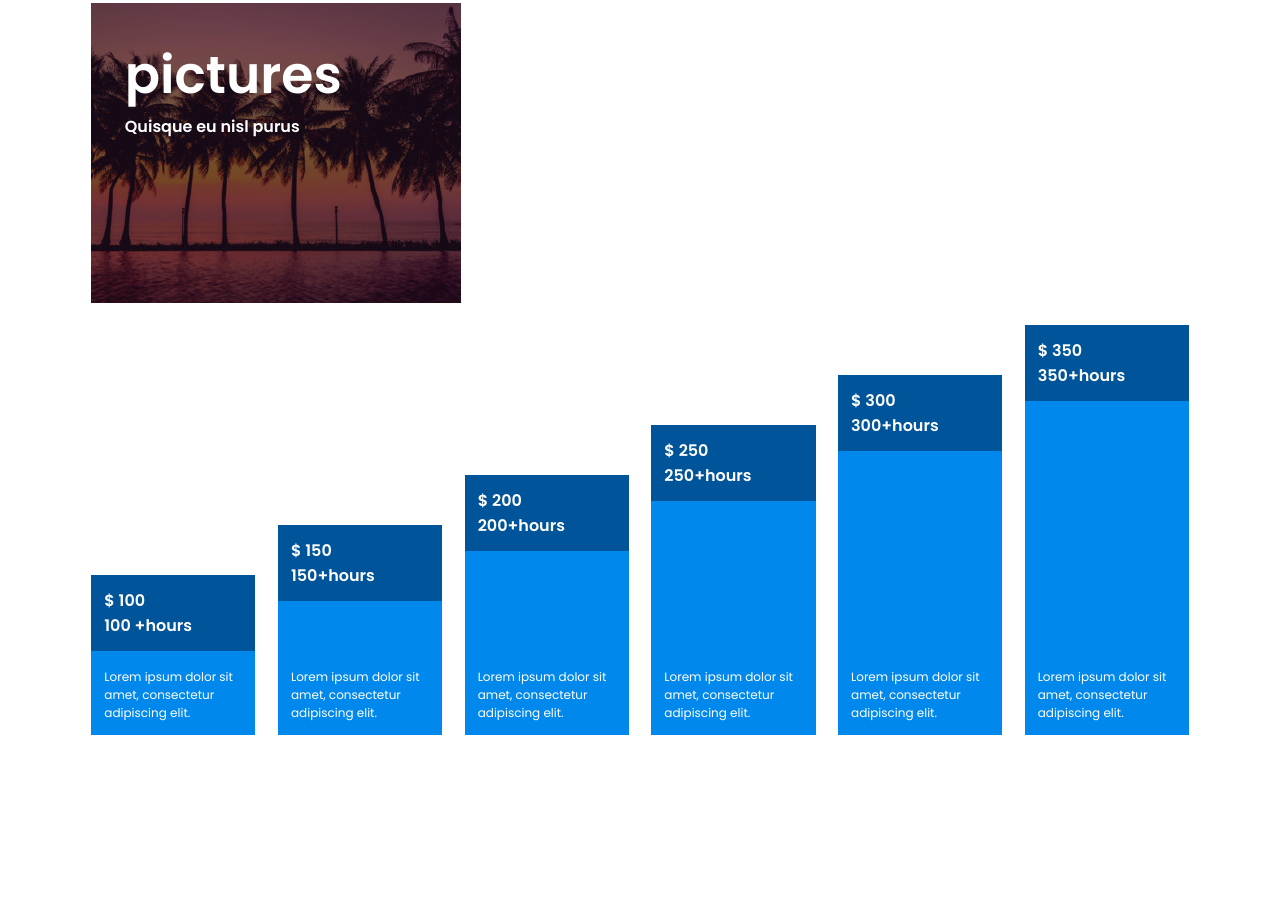
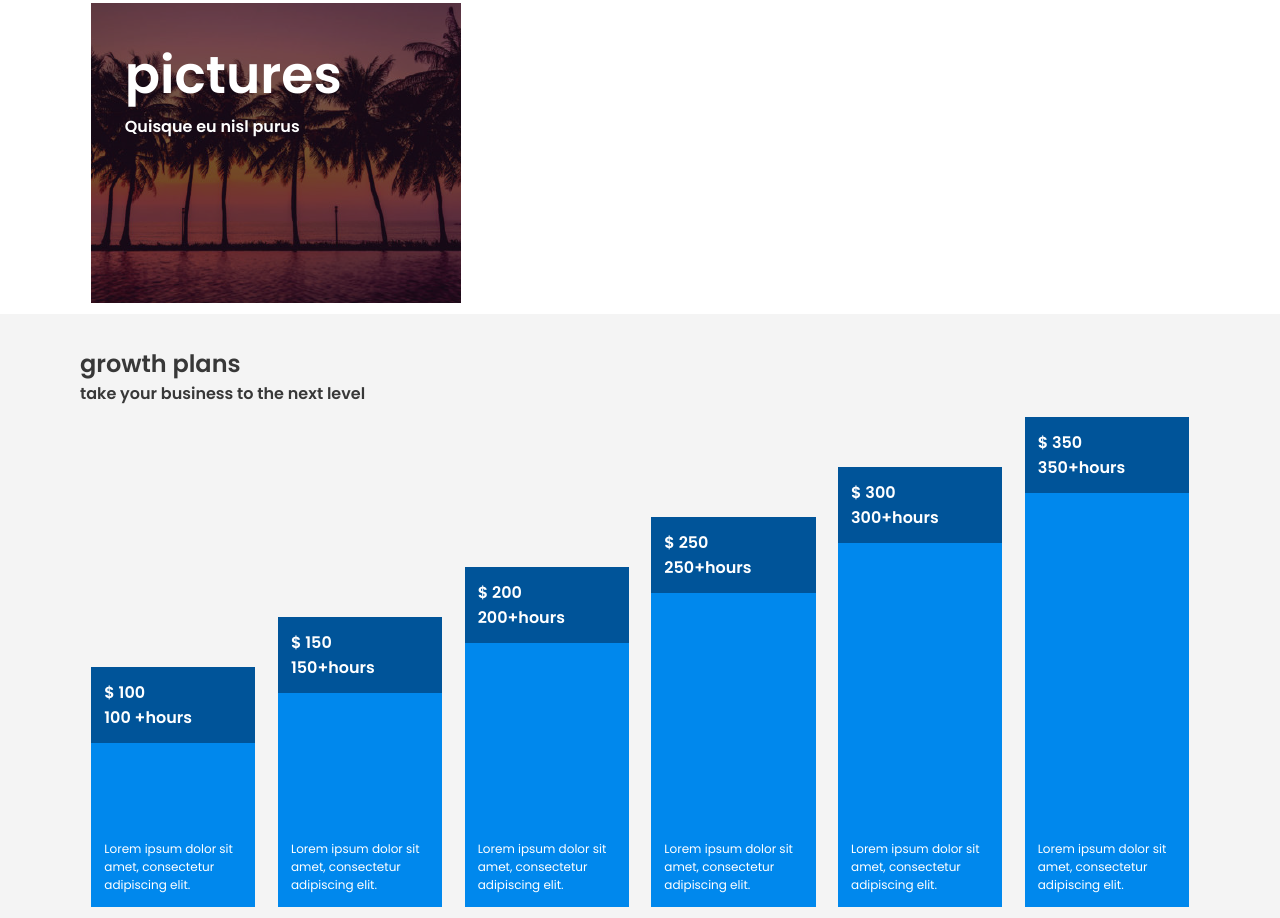
Before and after one commit to rebecastilho/Escalator, a plain HTML site: page index.html in a window 1280 px wide. Shown: the part 2190-3108 px from the top of the page. Before the commit the page ends 2936 px from the top, so only its background shows below. Drawn offline with Linux system fonts and the light colour scheme.

Commit message:
ajuste final

```diff
--- a/index.html
+++ b/index.html
@@ -48,7 +48,12 @@
             </div>
         </div>
 
+    </div>
     <div class='footer'>
+        <div class='container'>
+        <h2>growth plans</h2>
+        <p>take your business to the next level</p>
+        <div class='blocos'>
             <div class='bloco'>
                 <div class='header-bloco'>
                     <div>$ <span class='total'> 100 </span></div>
@@ -57,26 +62,27 @@
                 <p>Lorem ipsum dolor sit amet, consectetur adipiscing elit.</p>
             </div>
         </div>
-
+    </div>
 </div>
 
-<script >
+
+    <script>
         document.body.onload = adcElemento;
 
-function adcElemento () {
-    for(var i = 0 ; i < 5 ; i++){
+        function adcElemento() {
+            for (var i = 0; i < 5; i++) {
 
-    ultimoBloco = document.querySelector('.footer').lastElementChild;
-    clone   = ultimoBloco.cloneNode(true);
+                ultimoBloco = document.querySelector('.blocos').lastElementChild;
+                clone = ultimoBloco.cloneNode(true);
                 total = parseFloat(clone.querySelector('.total').innerHTML);
 
-    Array.from(clone.getElementsByClassName("total")).forEach(function(item) {
-        item.innerHTML = total + 50 ;
+                Array.from(clone.getElementsByClassName("total")).forEach(function (item) {
+                    item.innerHTML = total + 50;
                 });
 
                 clone.style.height = ultimoBloco.offsetHeight + 50 + 'px';
 
-    document.querySelector('.footer').appendChild(clone); //você pode dar append onde quiser, utilizei o body.
+                document.querySelector('.blocos').appendChild(clone); //você pode dar append onde quiser, utilizei o body.
             }
         }
     </script>
--- a/style.css
+++ b/style.css
@@ -117,12 +117,16 @@ h3 {
 }
 
 .footer{
+    background-color: #f4f4f4;
+}
+.blocos {
     display: flex;
     align-items: flex-end;
 }
+
 .bloco {
     background-color: #0088ed;
-    height: 20vh;
+    height: 30vh;
     width: 20vw;
     margin: 1%;
     color: #fff;
```
Lines whose indentation alone changed are shown as unchanged.
